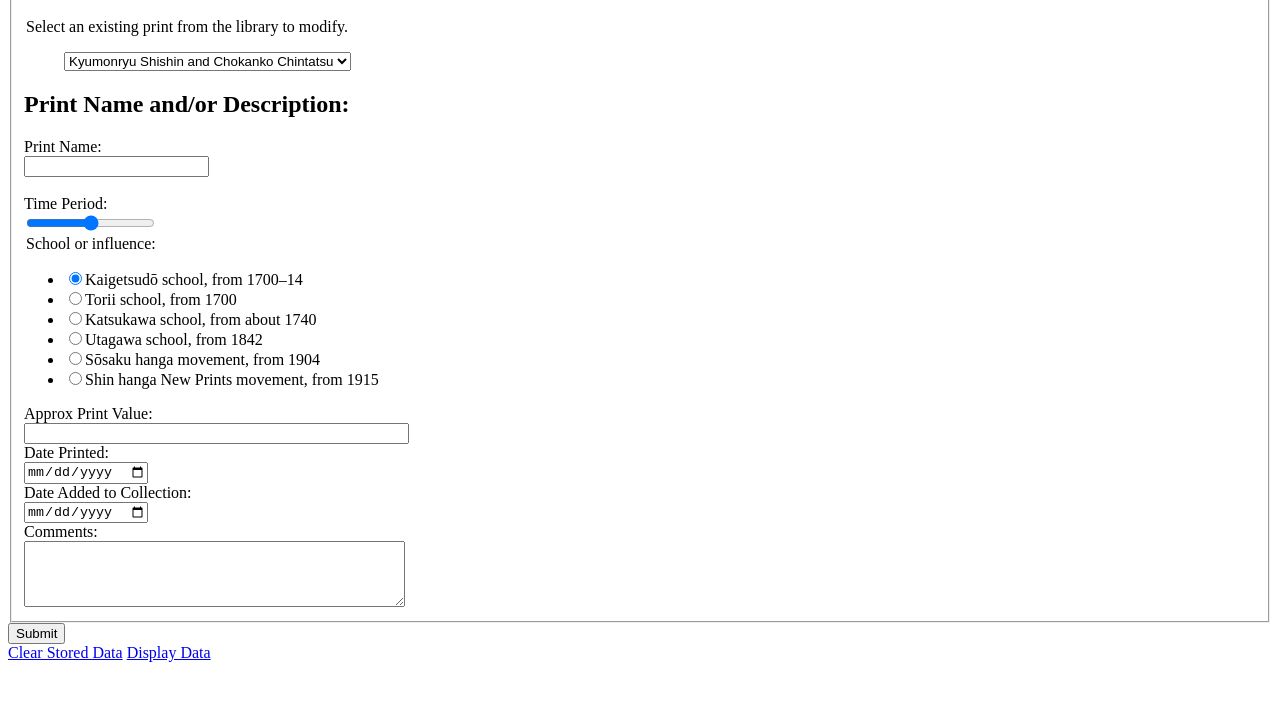
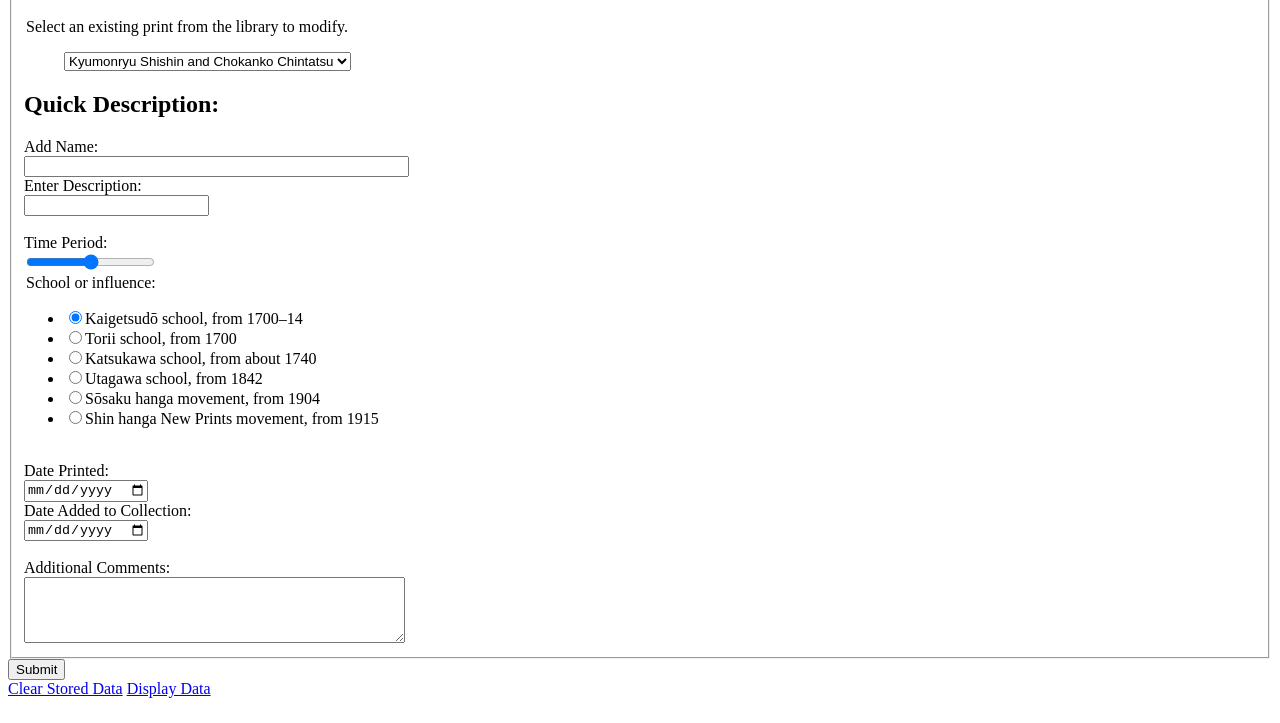
Before and after one commit to jamesdjackson/jackson_james_project1, a plain HTML site: page additem.html in a window 1280 px wide. Shown: the part 77-800 px from the top of the page. Drawn offline with Linux system fonts and the light colour scheme.

Commit message:
Commit 2
Fixed formatting.

```diff
--- a/additem.html
+++ b/additem.html
@@ -23,8 +23,12 @@
                 <option>Shinkunshi Shubu and Hakukada Yoshun</option>
             </select>
         </ul>
-        <h2>Print Name and/or Description:</h2>
-        <label for= >Print Name:</label>
+        <h2>Quick Description:</h2>
+        <label for= >Add Name:</label>
+        <br />
+        <input type ="text"  name = "store name" size = "45" height = "6" />
+        <br>
+        <label for= >Enter Description:</label>
         <br />
         <input type="text" name="name" />
         <br />
@@ -41,11 +45,7 @@
             <li><input type="radio" value=" Utagawa school, from 1842" name="school" id="Utagawa school, from 1842" /><label for = "Utagawa school, from 1842">Utagawa school, from 1842</label></li>
             <li><input type="radio" value=" Sōsaku hanga movement, from 1904" name="school" id="Sōsaku hanga movement, from 1904" /><label for = "Sōsaku hanga movement, from 1904">Sōsaku hanga movement, from 1904</label></li>
             <li><input type="radio" value=" Shin hanga New Prints movement, from 1915" name="school" id="Shin hanga New Prints movement, from 1915" /><label for = "Shin hanga New Prints movement, from 1915">Shin hanga New Prints movement, from 1915</label></li>
-
         </ul>
-        <label for= >Approx Print Value:</label>
-        <br />
-        <input type ="text"  name = "store name" size = "45" height = "6" />
         <br />
         <label for = >Date Printed:</label>
         <br />
@@ -55,7 +55,8 @@
         <br />
         <input type="date" name="date" />
         <br />
-        <label for=>Comments:</label>
+        <br>
+        <label for=>Additional Comments:</label>
         <br />
         <textarea rows="4" cols="45">
         </textarea>
```
